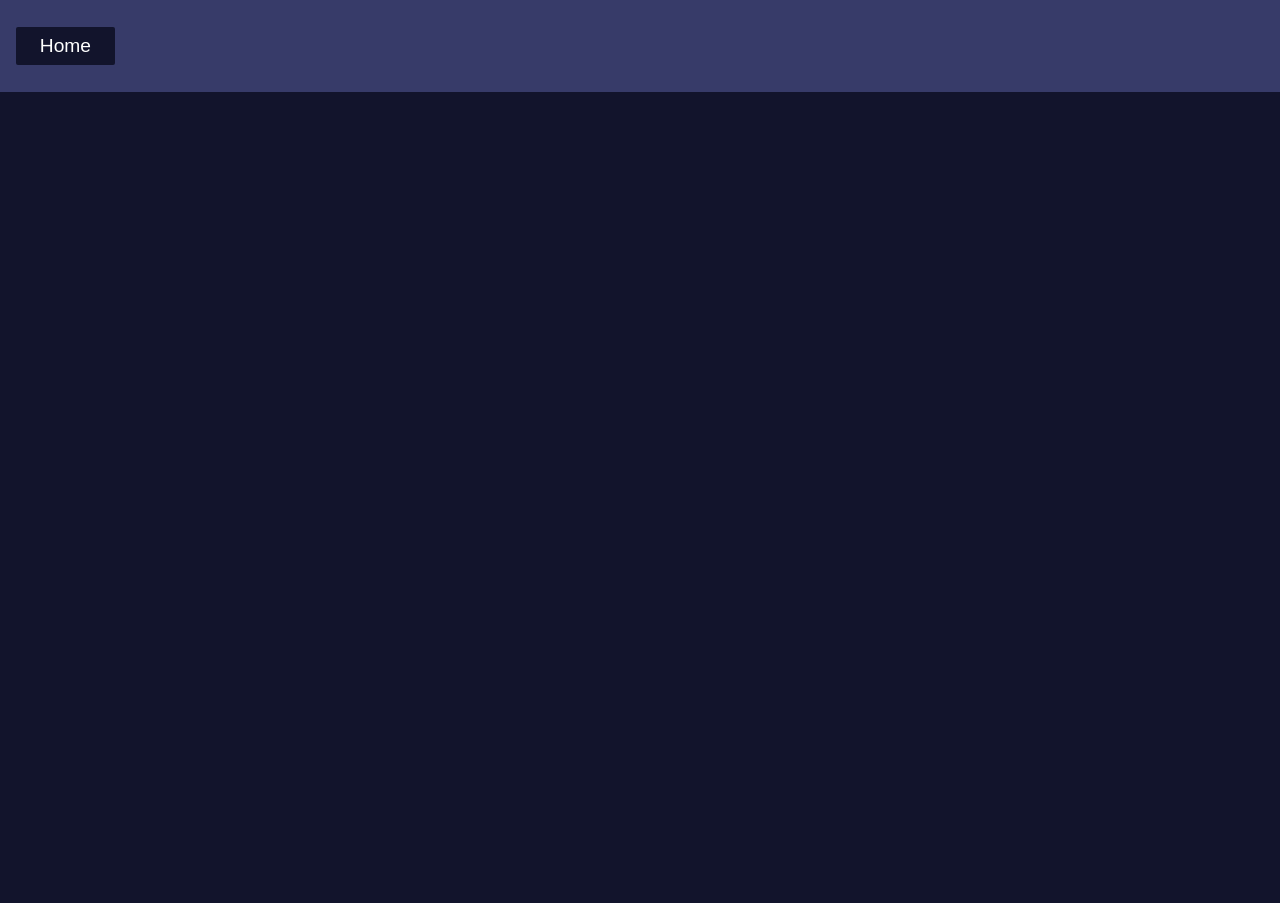
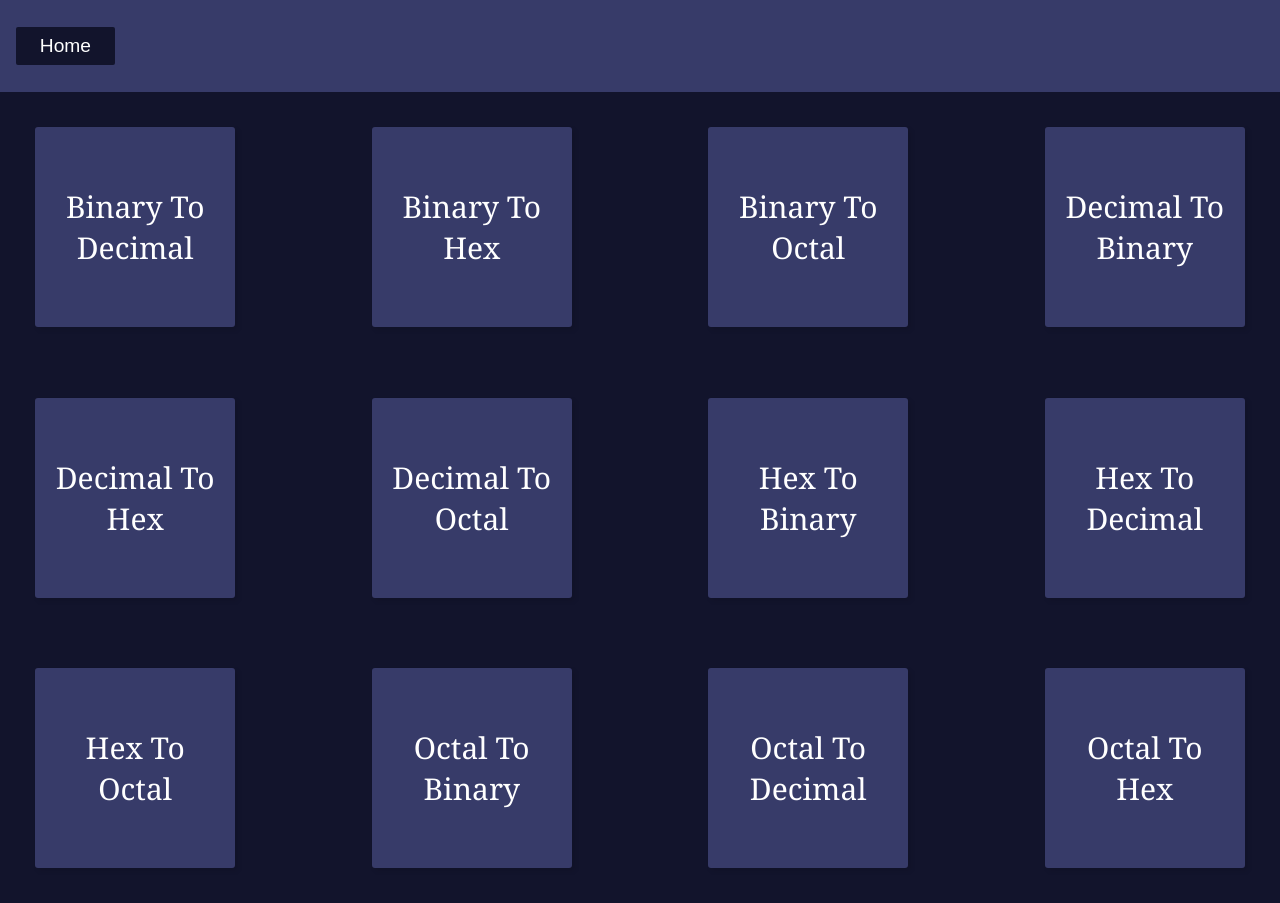
Before and after one commit to AggarwalChetan/utility-app, a React (Create React App) app: page /TConverter in a window 1280 px wide. Before the commit the page ends 800 px from the top, so only its background shows below. Built offline with nearby package versions, Linux system fonts and the light colour scheme.

Commit message:
Apps info added

```diff
--- a/src/Application.js
+++ b/src/Application.js
@@ -18,8 +18,8 @@ function Application(){
                 <Route exact path = '/HashGenerator' component={HGApp}/>
                 <Route exact path = '/RHConverter' component={JVApp}/>
                 <Route exact path = '/TConverter' component={NBCApp}/>
-                <Route exact path = '/UConverter' component={RHCApp}/>
-                <Route exact path = '/NBConverter' component={SUApp}/>
+                <Route exact path = '/UConverter' component={UCApp}/>
+                <Route exact path = '/NBConverter' component={NBCApp}/>
                 <Route exact path = '/SUtilities' component={TCApp}/>
                 <Route exact path = '/JValidator' component={UCApp}/>
             </Switch>
--- a/src/components/EDApp.js
+++ b/src/components/EDApp.js
@@ -15,6 +15,18 @@ class EDApp extends React.Component{
             <header>
                 <button className="home-button" onClick={this.homePage}>Home</button>
             </header>
+
+            <div className="UApp-container">
+                <div className="UApp">
+                    <div className="UApp-content">URL Encode / Decode</div>
+                </div>
+                <div className="UApp">
+                    <div className="UApp-content">Base64 Decode</div>
+                </div>
+                <div className="UApp">
+                    <div className="UApp-content">Base64 Encode</div>
+                </div>
+            </div>
             </>
         )
     }
--- a/src/components/HGApp.js
+++ b/src/components/HGApp.js
@@ -15,6 +15,21 @@ class HGApp extends React.Component{
             <header>
                 <button className="home-button" onClick={this.homePage}>Home</button>
             </header>
+
+            <div className="UApp-container">
+                <div className="UApp">
+                    <div className="UApp-content">MD5</div>
+                </div>
+                <div className="UApp">
+                    <div className="UApp-content">SHA-1</div>
+                </div>
+                <div className="UApp">
+                    <div className="UApp-content">SHA-256</div>
+                </div>
+                <div className="UApp">
+                    <div className="UApp-content">SHA-512</div>
+                </div>
+            </div>
             </>
         )
     }
--- a/src/components/NBCApp.js
+++ b/src/components/NBCApp.js
@@ -15,6 +15,46 @@ class NBCApp extends React.Component{
             <header>
                 <button className="home-button" onClick={this.homePage}>Home</button>
             </header>
+
+            <div className="home-container">
+                <div className="Utility-app">
+                    <div className="Utiliy-content">Binary To<br/> Decimal</div>
+                </div>
+                <div className="Utility-app">
+                    <div className="Utiliy-content">Binary To<br/> Hex</div>
+                </div>
+                <div className="Utility-app">
+                    <div className="Utiliy-content">Binary To<br/> Octal</div>
+                </div>
+                <div className="Utility-app">
+                    <div className="Utiliy-content">Decimal To<br/> Binary</div>
+                </div>
+                <div className="Utility-app">
+                    <div className="Utiliy-content">Decimal To<br/> Hex</div>
+                </div>
+                <div className="Utility-app">
+                    <div className="Utiliy-content">Decimal To<br/> Octal</div>
+                </div>
+                <div className="Utility-app">
+                    <div className="Utiliy-content">Hex To<br/> Binary</div>
+                </div>
+                <div className="Utility-app">
+                    <div className="Utiliy-content">Hex To<br/> Decimal</div>
+                </div>
+                <div className="Utility-app">
+                    <div className="Utiliy-content">Hex To<br/> Octal</div>
+                </div>
+                <div className="Utility-app">
+                    <div className="Utiliy-content">Octal To<br/> Binary</div>
+                </div>
+                <div className="Utility-app">
+                    <div className="Utiliy-content">Octal To<br/> Decimal</div>
+                </div>
+                <div className="Utility-app">
+                    <div className="Utiliy-content">Octal To<br/> Hex</div>
+                </div>
+            </div>
+
             </>
         )
     }
--- a/src/components/UCApp.js
+++ b/src/components/UCApp.js
@@ -15,6 +15,34 @@ class UCApp extends React.Component{
             <header>
                 <button className="home-button" onClick={this.homePage}>Home</button>
             </header>
+
+            <div className="home-container">
+                <div className="Utility-app">
+                    <div className="Utiliy-content">Length Converter</div>
+                </div>
+                <div className="Utility-app">
+                    <div className="Utiliy-content">Area<br/> Converter</div>
+                </div>
+                <div className="Utility-app">
+                    <div className="Utiliy-content">Volume Converter</div>
+                </div>
+                <div className="Utility-app">
+                    <div className="Utiliy-content">Weight Converter</div>
+                </div>
+                <div className="Utility-app">
+                    <div className="Utiliy-content">Speed Converter</div>
+                </div>
+                <div className="Utility-app">
+                    <div className="Utiliy-content">Rotation Converter</div>
+                </div>
+                <div className="Utility-app">
+                    <div className="Utiliy-content">Temperature Converter</div>
+                </div>
+                <div className="Utility-app">
+                    <div className="Utiliy-content">Pressure Converter</div>
+                </div>
+            </div>
+
             </>
         )
     }
--- a/src/index.css
+++ b/src/index.css
@@ -64,9 +64,41 @@ header{
   outline: 0;
 }
 
+.UApp-container{
+  display: flex;
+  flex-wrap:wrap;
+  flex-direction: row;
+  justify-content: space-between;
+}
+
+.UApp-container .UApp{
+  width: 200px;
+  height: 200px;
+  margin: 2.2rem;
+  background-color: #373b69;
+  box-shadow: 3px 3px 5px rgba(0, 0, 0, 0.1);
+  overflow: hidden;
+  border-radius: 3px;
+  display: flex;
+  flex-wrap: wrap;
+  flex-direction: column;
+  justify-content: center;
+  text-align:center;
+  cursor: pointer;
+}
+
+.UApp-container .UApp .UApp-content{
+  font-family:Cambria, Cochin, Georgia, Times, 'Times New Roman', serif;
+  font-size: 25px;
+}
+
+
 @media (max-width:640px){
   .home-container{
     justify-content:center;
   }
 
+  .UApp-container{
+    justify-content: center;
+  }
 }
```
